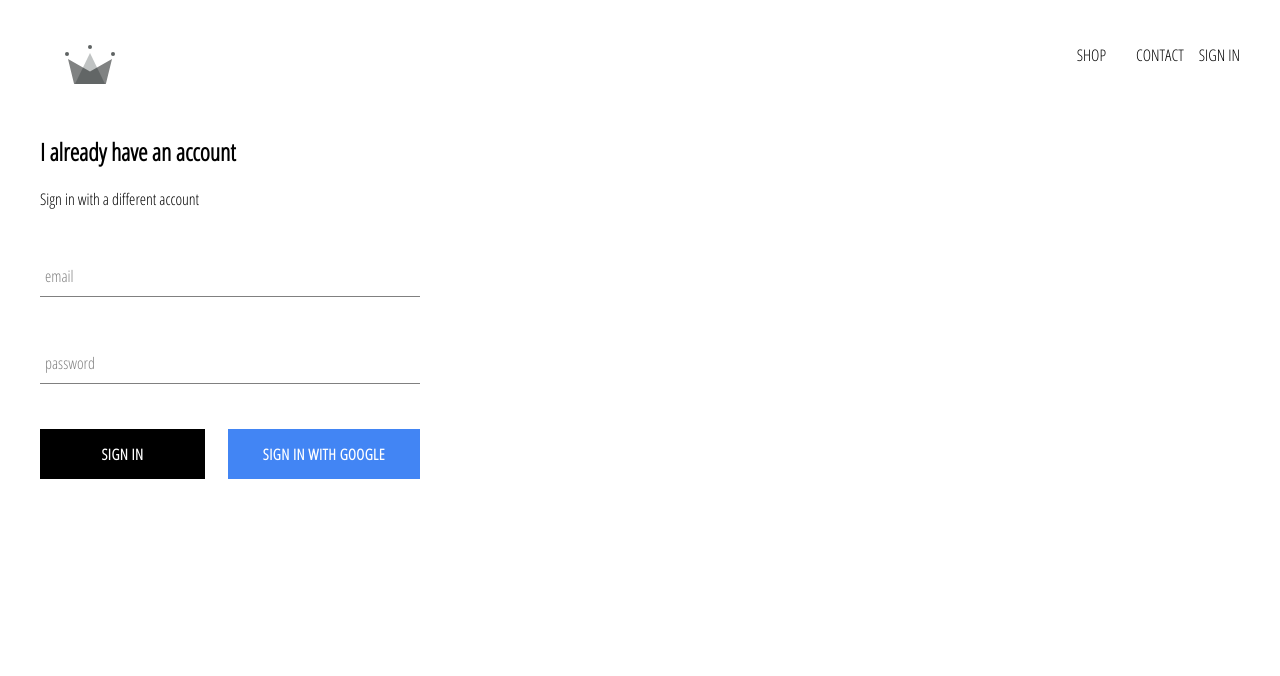
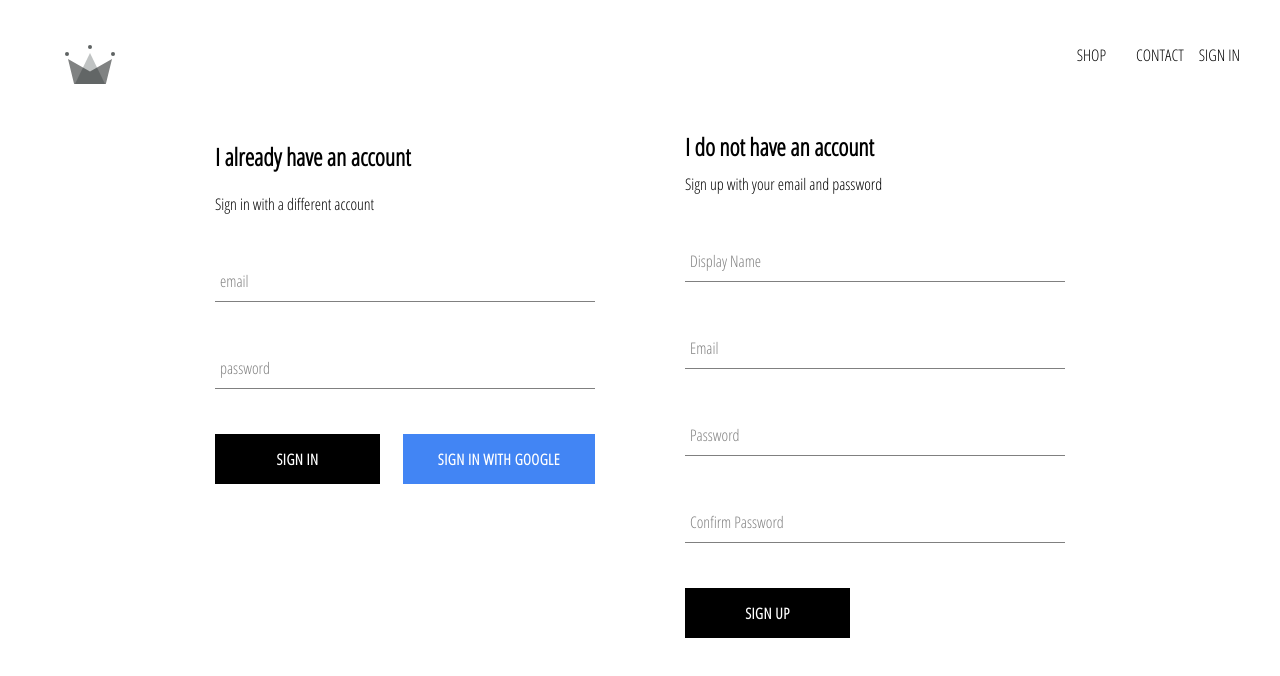
Before and after one commit to ChristopherPHolder/que-angel-store, a React (Create React App) app: page /signin in a window 1280 px wide. Shown: the top 676 px of the page. Built offline with nearby package versions, Linux system fonts and the light colour scheme; no server answers.

Commit message:
feat: implemented firebase utils, included ability to store authenticated users into our firestore database

```diff
--- a/src/App.js
+++ b/src/App.js
@@ -1,8 +1,7 @@
 import { Component } from 'react';
-
 import { Switch, Route } from 'react-router-dom';
 
-import { auth } from './firebase/firebase.utils';
+import { auth, createUserProfileDocument } from './firebase/firebase.utils';
 
 import Header from './components/header/header.component';
 import HomePage from './pages/homepage/homepage.component';
@@ -20,10 +19,32 @@
     }
   }
 
+  unsubscribeFromAuth = null;
+
   componentDidMount() {
-    auth.onAuthStateChanged(user => {
-      this.setState({ currentUser: user });
+    this.unsubscribeFromAuth = auth.onAuthStateChanged(async userAuth => {
+      if (userAuth) {
+        const userRef = await createUserProfileDocument(userAuth);
+
+        userRef.onSnapshot(snapShot => {
+          this.setState({
+            currentUser: {
+              id: snapShot.id,
+              ...snapShot.data()
+            }
+          });
+          console.log(this.state);
+        });
+      }
+
+      else {
+        this.setState({currentUser: userAuth});
+      }
     });
+  }
+
+  componentWillUnmount() {
+    this.unsubscribeFromAuth();
   }
 
   render() {
--- /dev/null
+++ b/src/components/sign-up/sign-up.component.jsx
@@ -0,0 +1,103 @@
+import { Component } from 'react';
+
+import FormInput from "../form-input/form-input.component";
+import CustomButton from "../custom-button/custom-button.component";
+
+import { auth, createUserProfileDocument } from '../../firebase/firebase.utils';
+
+import './sign-up.styles.scss';
+
+class SignUp extends Component {
+  constructor() {
+    super();
+
+    this.state = {
+      displayName: '',
+      email: '',
+      password: '',
+      confirmPassword: ''
+    };
+  }
+
+  handleSubmit = async event => {
+    event.preventDefault();
+
+    const { displayName, email, password, confirmPassword } = this.state;
+
+    if (password !== confirmPassword) {
+      alert("passwords don't match");
+      return;
+    }
+
+    try {
+      const { user } = await auth.createUserWithEmailAndPassword(
+        email,
+        password
+      );
+
+      await createUserProfileDocument(user, { displayName });
+
+      this.setState({
+        displayName: '',
+        email: '',
+        password: '',
+        confirmPassword: ''
+      });
+    } catch (error) {
+      console.error(error);
+    }
+  };
+
+  handleChange = event => {
+    const { name, value } = event.target;
+
+    this.setState({ [name]: value });
+  };
+
+  render() {
+    const { displayName, email, password, confirmPassword } = this.state;
+    return (
+      <div className='sign-up'>
+        <h2 className='title'>I do not have an account</h2>
+        <span>Sign up with your email and password</span>
+        <form className='sign-up-form' onSubmit={this.handleSubmit}>
+          <FormInput
+            type='text'
+            name='displayName'
+            value={displayName}
+            onChange={this.handleChange}
+            label='Display Name'
+            required
+          />
+          <FormInput
+            type='email'
+            name='email'
+            value={email}
+            onChange={this.handleChange}
+            label='Email'
+            required
+          />
+          <FormInput
+            type='password'
+            name='password'
+            value={password}
+            onChange={this.handleChange}
+            label='Password'
+            required
+          />
+          <FormInput
+            type='password'
+            name='confirmPassword'
+            value={confirmPassword}
+            onChange={this.handleChange}
+            label='Confirm Password'
+            required
+          />
+          <CustomButton type='submit'>Sign UP</CustomButton>
+        </form>
+      </div>
+    );
+  }
+}
+
+export default SignUp;
--- /dev/null
+++ b/src/components/sign-up/sign-up.styles.scss
@@ -0,0 +1,9 @@
+.sign-up {
+  display: flex;
+  flex-direction: column;
+  width: 380px;
+
+  .title {
+    margin: 10px 0;
+  }
+}
--- a/src/firebase/firebase.utils.js
+++ b/src/firebase/firebase.utils.js
@@ -12,6 +12,32 @@
     measurementId: "G-3G5V580FHG"
 };
 
+export const createUserProfileDocument = async (userAuth, additionalData) => {
+    if (!userAuth) return;
+
+    const userRef = firestore.doc(`users/${userAuth.uid}`);
+
+    const snapShot = await userRef.get();
+
+    if (!snapShot.exists) {
+        const { displayName, email } = userAuth;
+        const createdAt = new Date();
+
+        try {
+            await userRef.set({
+                displayName,
+                email,
+                createdAt,
+                ...additionalData
+            })
+        } catch (error) {
+            console.log('error creating the user', error.message);
+        }
+    }
+
+    return userRef;
+};
+
 firebase.initializeApp(config);
 
 export const auth = firebase.auth();
--- a/src/pages/sign-in-and-sign-up/sign-in-and-sign-up.component.jsx
+++ b/src/pages/sign-in-and-sign-up/sign-in-and-sign-up.component.jsx
@@ -1,10 +1,12 @@
 import SignIn from '../../components/sign-in/sign-in.component';
+import SignUp from '../../components/sign-up/sign-up.component';
 
 import './sign-in-and-sign-up.styles.scss';
 
 const SignInAndSignUpPage = () => (
     <div className='sign-in-and-sign-up'>
         <SignIn />
+        <SignUp />
     </div>
 );
 export default SignInAndSignUpPage;
--- a/src/pages/sign-in-and-sign-up/sign-in-and-sign-up.styles.scss
+++ b/src/pages/sign-in-and-sign-up/sign-in-and-sign-up.styles.scss
@@ -0,0 +1,7 @@
+.sign-in-and-sign-up {
+  width: 850px;
+  display: flex;
+  flex-direction: row;
+  justify-content: space-between;
+  margin: 30px auto;
+}
```
Also changed, not shown: src/components/sign-in/sign-in.component.jsx (+5 -5 lines).
